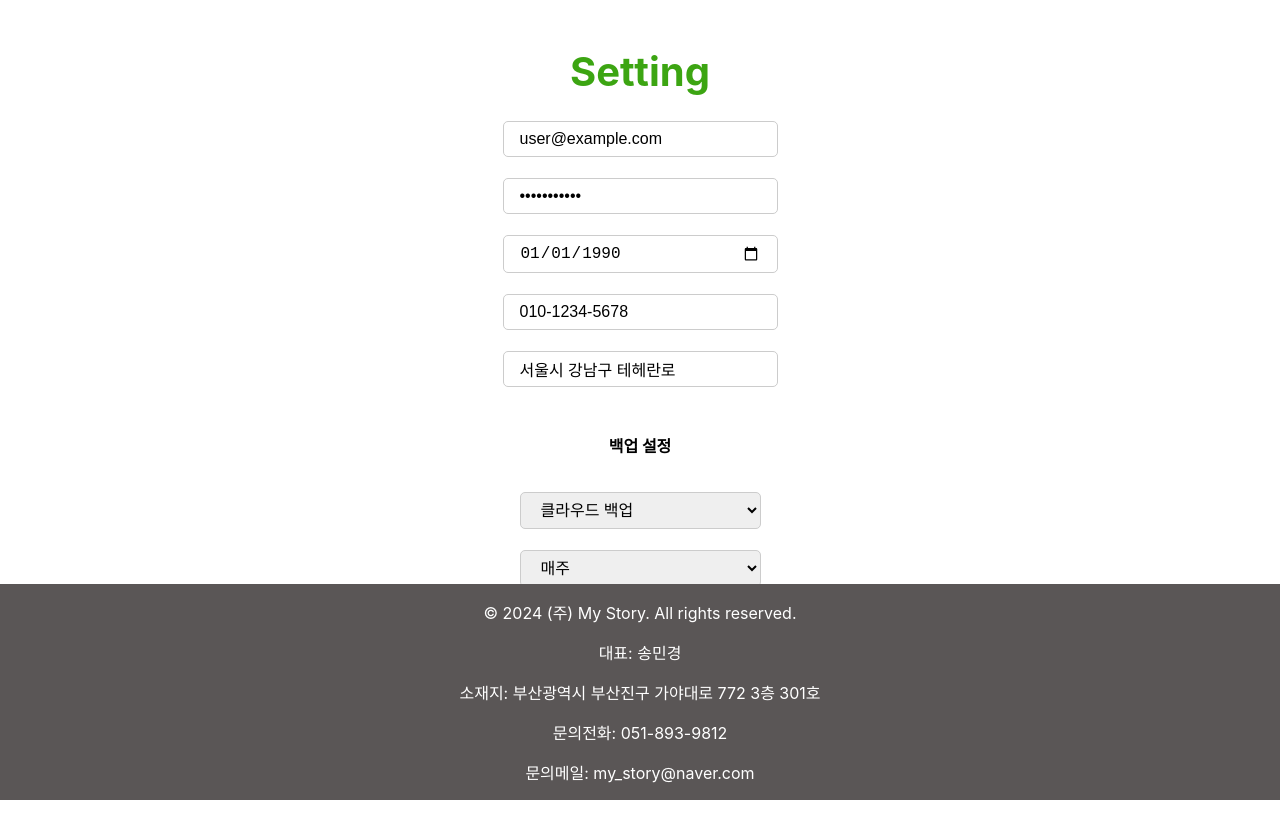
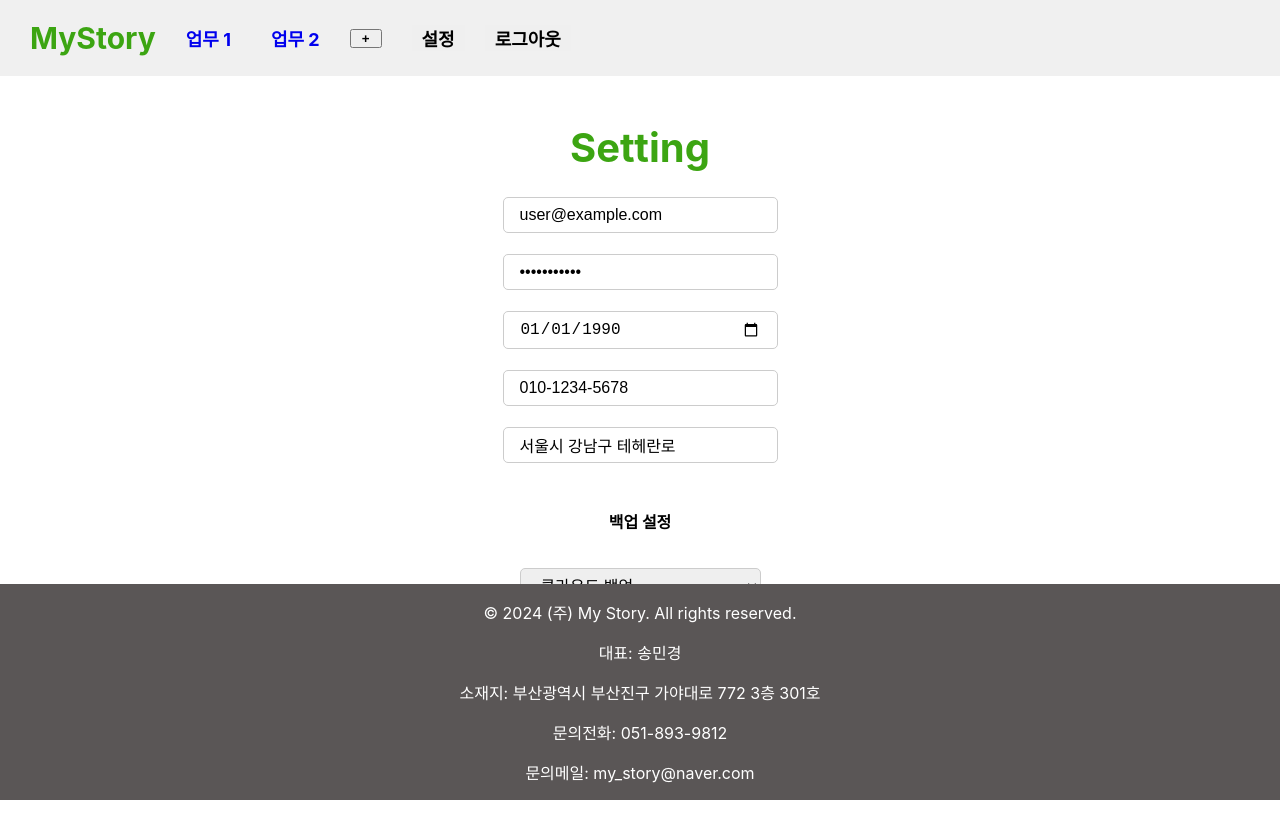
Before and after one commit to vosw1/my-app, a React (Create React App) app: page /settingForm in a window 1280 px wide. Shown: the top 838 px of the page. Built offline with nearby package versions, Linux system fonts and the light colour scheme.

Commit message:
navbar 만들기

```diff
--- a/src/Main.js
+++ b/src/Main.js
@@ -1,12 +1,23 @@
-import { BrowserRouter as Router } from 'react-router-dom';
+import React from 'react';
+import { BrowserRouter as Router, useLocation } from 'react-router-dom';
 import App from './App';
+import Nav from './components/Nav';
 
 function Main() {
   return (
     <Router>
+      <NavWithRouter /> {/* 수정된 부분 */}
       <App />
     </Router>
   );
 }
 
+// Nav를 포함한 새로운 컴포넌트
+function NavWithRouter() {
+  const location = useLocation();
+  const showNav = ['/home', '/settingForm'].includes(location.pathname);
+
+  return showNav ? <Nav /> : null; // 조건부로 Nav 렌더링
+}
+
 export default Main;
--- /dev/null
+++ b/src/components/Nav.js
@@ -0,0 +1,22 @@
+import React from 'react';
+import { Link } from 'react-router-dom';
+import styles from '../styles/Nav.module.css';
+
+function Nav() {
+  return (
+    <div className={styles.navbar}>
+      <span className={styles.logo}>MyStory</span>
+      <span className={styles.tabs}>
+        <Link to="/home" className={styles.tab}>업무 1</Link>
+        <Link to="/home" className={styles.tab}>업무 2</Link>
+        <button className={styles.tab}>+</button>
+      </span>
+      <span className={styles.actions}>
+        <Link to="/settingForm"><button>설정</button></Link>
+        <Link to="/"><button>로그아웃</button></Link>
+      </span>
+    </div>
+  );
+}
+
+export default Nav;
--- /dev/null
+++ b/src/styles/Nav.module.css
@@ -0,0 +1,43 @@
+.navbar {
+    display: flex;
+    justify-content: left;
+    align-items: center;
+    padding: 20px;
+    background-color: #f0f0f0;
+}
+
+.logo {
+    font-size: 30px;
+    font-weight: bold;
+    color: #3ca512;
+    margin: 0 10px;
+}
+
+.tabs {
+    display: flex;
+    align-items: center;
+    font-weight: bold;
+    font-size: large;
+}
+
+.tab {
+    margin: 0 10px;
+    cursor: pointer;
+    text-decoration: none;
+    font-weight: bold;
+    padding: 0 10px;
+}
+
+.actions {
+    display: flex;
+    align-items: center;
+    margin: 0 10px;
+}
+
+.actions button {
+    margin: 0 10px;
+    border: none;
+    font-weight: bold;
+    font-size: large;
+    padding: 0 10px;
+}
```
